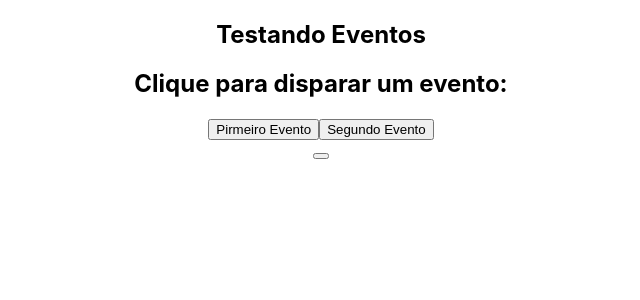
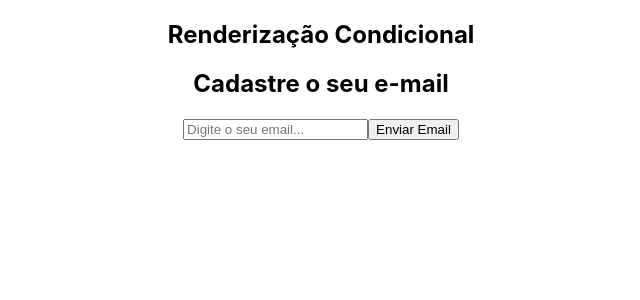
Before and after one commit to Samuel-fsb/react, a React (Create React App) app in the folder meu-projeto/: page / in a window 1280 px wide. Shown: the top 300 px of the page, without its empty margins (319-959 px from the left). Built offline with nearby package versions, Linux system fonts and the light colour scheme.

Commit message:
Componente com renderização condicional.

```diff
--- a/meu-projeto/src/App.js
+++ b/meu-projeto/src/App.js
@@ -1,4 +1,5 @@
 import './App.css';
+import Condicional from './componets/Condicional';
 import Evento from './componets/Evento';
 import Form from './componets/Form';
 import Button from './componets/button'
@@ -9,9 +10,8 @@
 
   return(
     <div className='App'>
-      <h2>Testando Eventos</h2>
-      <Evento/>
-      <Button/>
+      <h2>Renderização Condicional</h2>
+      <Condicional/>
     </div>
   );
 
--- /dev/null
+++ b/meu-projeto/src/componets/Condicional.js
@@ -0,0 +1,21 @@
+import { useState } from 'react'
+
+function Condicional(props){
+
+    function EnviarEmail(e){
+        e.preventDefault()
+        console.log("Testando")
+    };
+
+    return(
+        <div>
+            <h2>Cadastre o seu e-mail</h2>
+            <form>
+                <input type='email' placeholder='Digite o seu email...'></input>
+                <button type='submit' onClick={EnviarEmail}>Enviar Email</button>
+            </form>
+        </div>
+    )
+};
+
+export default Condicional;
```
